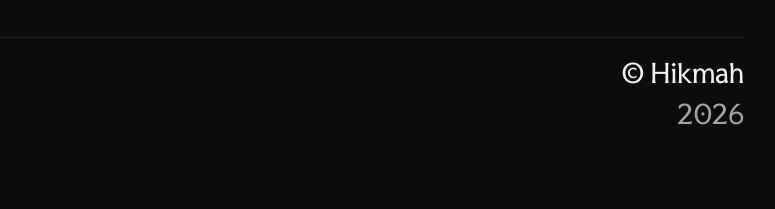
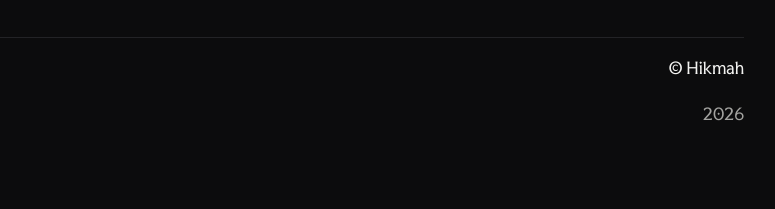
Before and after one commit to Hashi-devs/Hikmah, a plain HTML site: page index.html in a window 1280 px wide. Shown: the part 2307-2516 px from the top of the page, 346-1121 px from the left. Drawn offline with nearby package versions, Linux system fonts and the light colour scheme.

Commit message:
Smaller footer copyright
Co-Authored-By: Claude Opus 5.5 <noreply@anthropic.com>
Claude-Session: https://claude.ai/code/session_01FznZV5MkKYJcrxBuXv8rFi

```diff
--- a/index.html
+++ b/index.html
@@ -111,7 +111,7 @@ html.light .term{background:#151519}
 .soc a{width:44px;height:44px;border-radius:50%;border:1px solid var(--line);background:var(--card);display:flex;align-items:center;justify-content:center;color:var(--fg);text-decoration:none;transition:color .2s,border-color .2s,transform .2s}
 .soc a:hover{color:var(--acc);border-color:var(--acc);transform:translateY(-2px)}
 .soc svg{width:19px;height:19px;fill:none;stroke:currentColor;stroke-width:1.7;stroke-linecap:round;stroke-linejoin:round}
-.copy{display:flex;flex-direction:column;justify-content:space-between;align-items:flex-end;font-family:'Faculty Glyphic',Georgia,serif;color:var(--fg);font-size:clamp(20px,5.4vw,26px);line-height:1;margin:0;white-space:nowrap}
+.copy{display:flex;flex-direction:column;justify-content:space-between;align-items:flex-end;font-family:'Faculty Glyphic',Georgia,serif;color:var(--fg);font-size:16px;line-height:1;margin:0;white-space:nowrap}
 .copy span:last-child{color:var(--muted);height:44px;display:flex;align-items:center}
 .made{color:var(--soft);font-size:13px;margin:18px 0 0}
 
```
